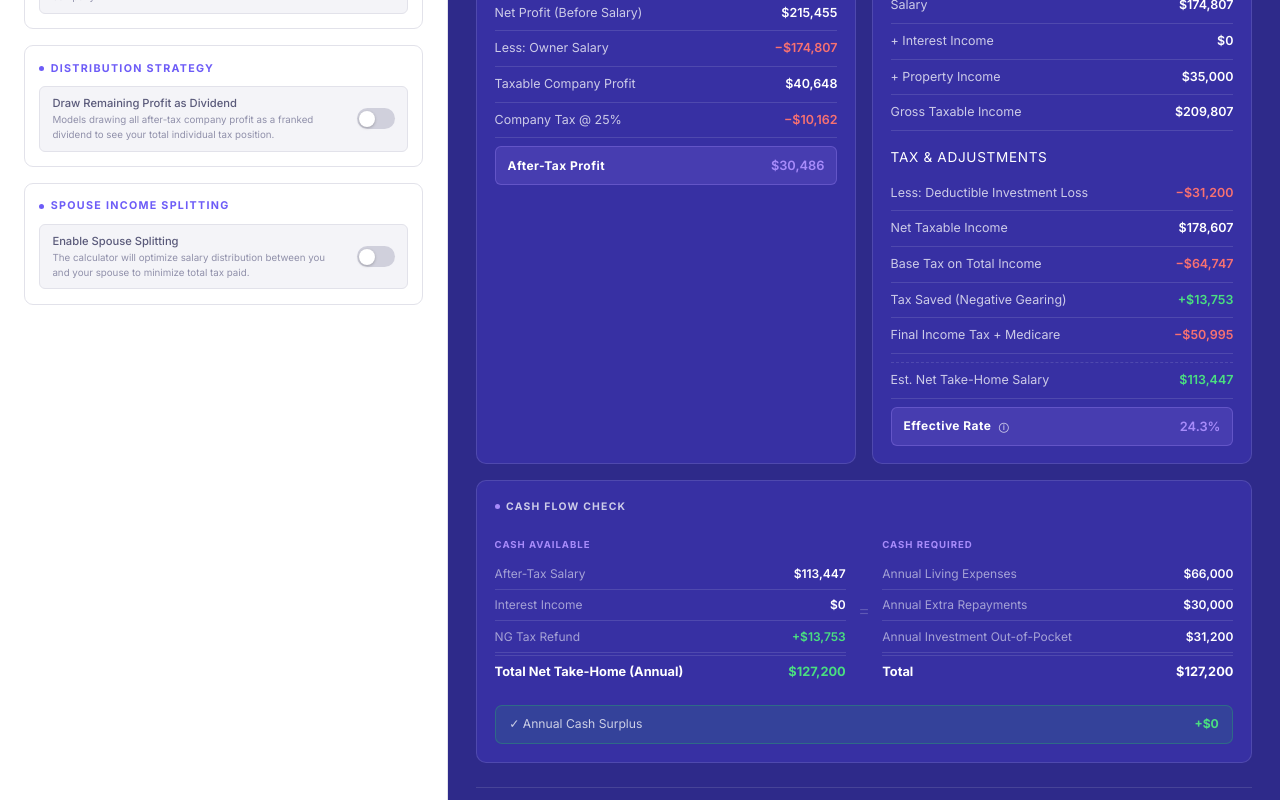
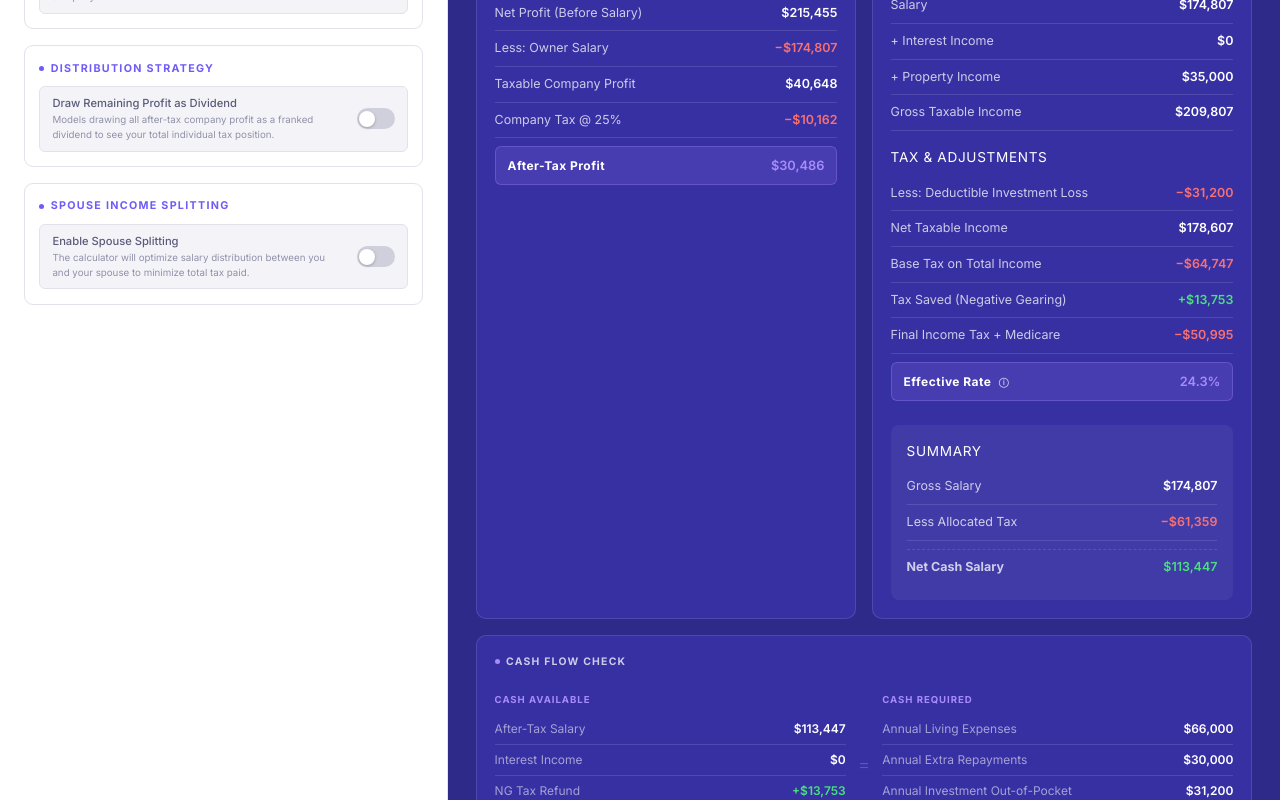
Before and after one commit to u1165139/sal-planner, a React (Vite) app: page / in a window 1280 px wide. Shown: the part 469-1269 px from the top of the page. Built offline with nearby package versions, Linux system fonts and the light colour scheme.

Commit message:
feat: update PersonalTaxBreakdown; add summary section with gross salary and net cash salary details

```diff
--- a/src/features/results/PersonalTaxBreakdown.tsx
+++ b/src/features/results/PersonalTaxBreakdown.tsx
@@ -41,11 +41,17 @@ export function PersonalTaxBreakdown() {
         ) : (
           <div className="tax-row"><span className="tax-row-label">Income Tax + Medicare</span><span className="tax-row-value negative">−{fmt(breakdown.personalTaxTotal)}</span></div>
         )}
-        <div className="tax-row" style={{ borderTop: '1px dashed var(--panel-border)', marginTop: '0.5rem', paddingTop: '0.5rem' }}>
-          <span className="tax-row-label">Est. Net Take-Home Salary</span>
-          <span className="tax-row-value positive">{fmt(breakdown.afterTaxSalary)}</span>
+        <div className="tax-total"><span className="tax-total-label">Effective Rate <span title="Calculated as Total Tax divided by Gross Taxable Income" style={{ cursor: 'help', fontSize: '0.8em', marginLeft: '4px', verticalAlign: 'middle', opacity: 0.7 }}>ⓘ</span></span><span className="tax-row-value gold">{fmtPct(breakdown.effectivePersonalRate)}</span></div>
+
+        <div style={{ marginTop: '1.5rem', padding: '1rem', backgroundColor: 'rgba(255,255,255,0.05)', borderRadius: '8px' }}>
+          <h4 style={{ margin: '0 0 0.5rem', fontSize: '0.85rem', color: 'var(--panel-text)', textTransform: 'uppercase', letterSpacing: '0.05em' }}>Summary</h4>
+          <div className="tax-row"><span className="tax-row-label">Gross Salary</span><span className="tax-row-value">{fmt(breakdown.recommendedSalary)}</span></div>
+          <div className="tax-row"><span className="tax-row-label">Less Allocated Tax</span><span className="tax-row-value negative">−{fmt(breakdown.personalTaxOnSalary)}</span></div>
+          <div className="tax-row" style={{ borderTop: '1px dashed var(--panel-border)', marginTop: '0.5rem', paddingTop: '0.5rem', fontWeight: 'bold' }}>
+            <span className="tax-row-label">Net Cash Salary</span>
+            <span className="tax-row-value positive">{fmt(breakdown.afterTaxSalary)}</span>
+          </div>
         </div>
-        <div className="tax-total"><span className="tax-total-label">Effective Rate <span title="Calculated as Total Tax divided by Gross Taxable Income" style={{ cursor: 'help', fontSize: '0.8em', marginLeft: '4px', verticalAlign: 'middle', opacity: 0.7 }}>ⓘ</span></span><span className="tax-row-value gold">{fmtPct(breakdown.effectivePersonalRate)}</span></div>
       </div>
     </div>
   );
```
